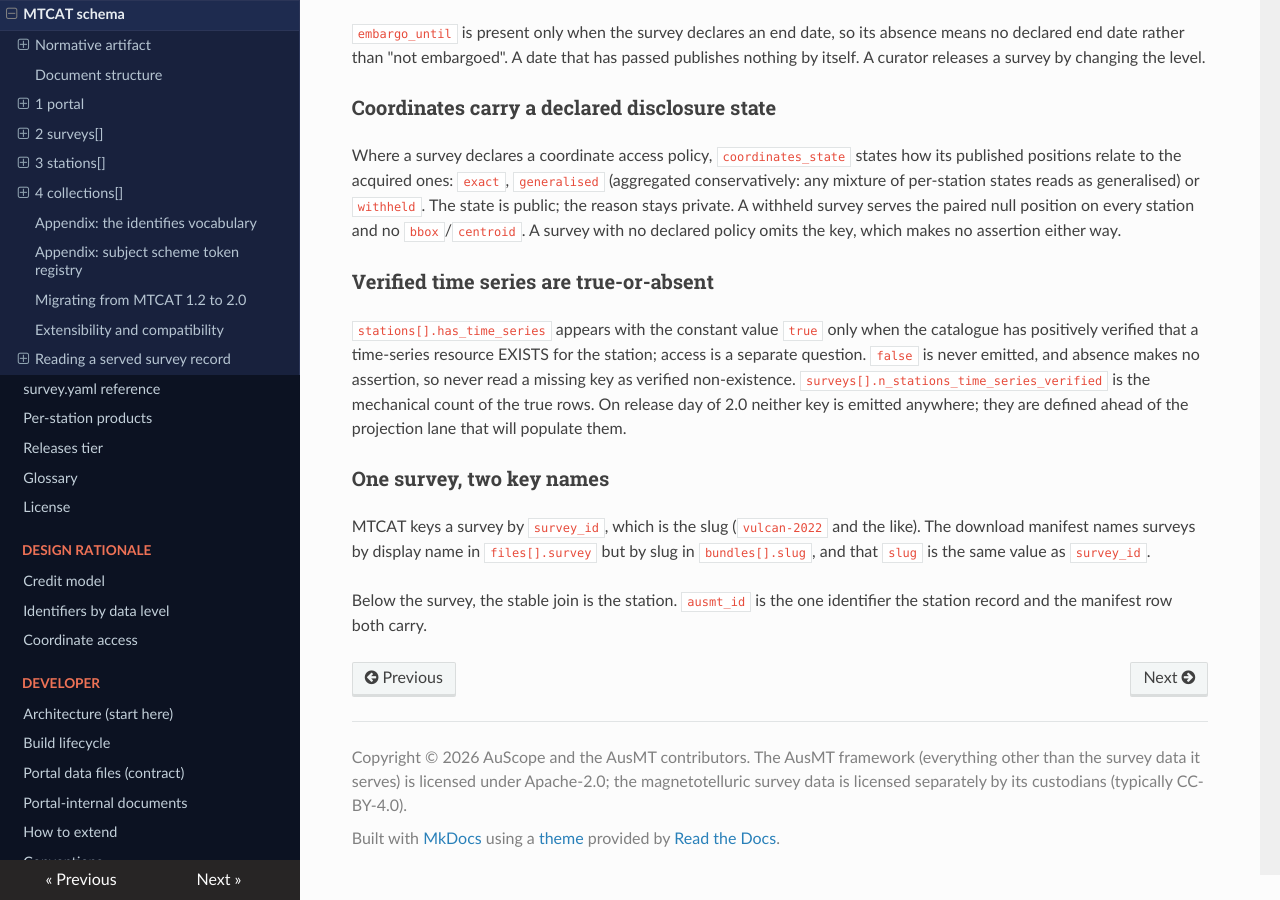
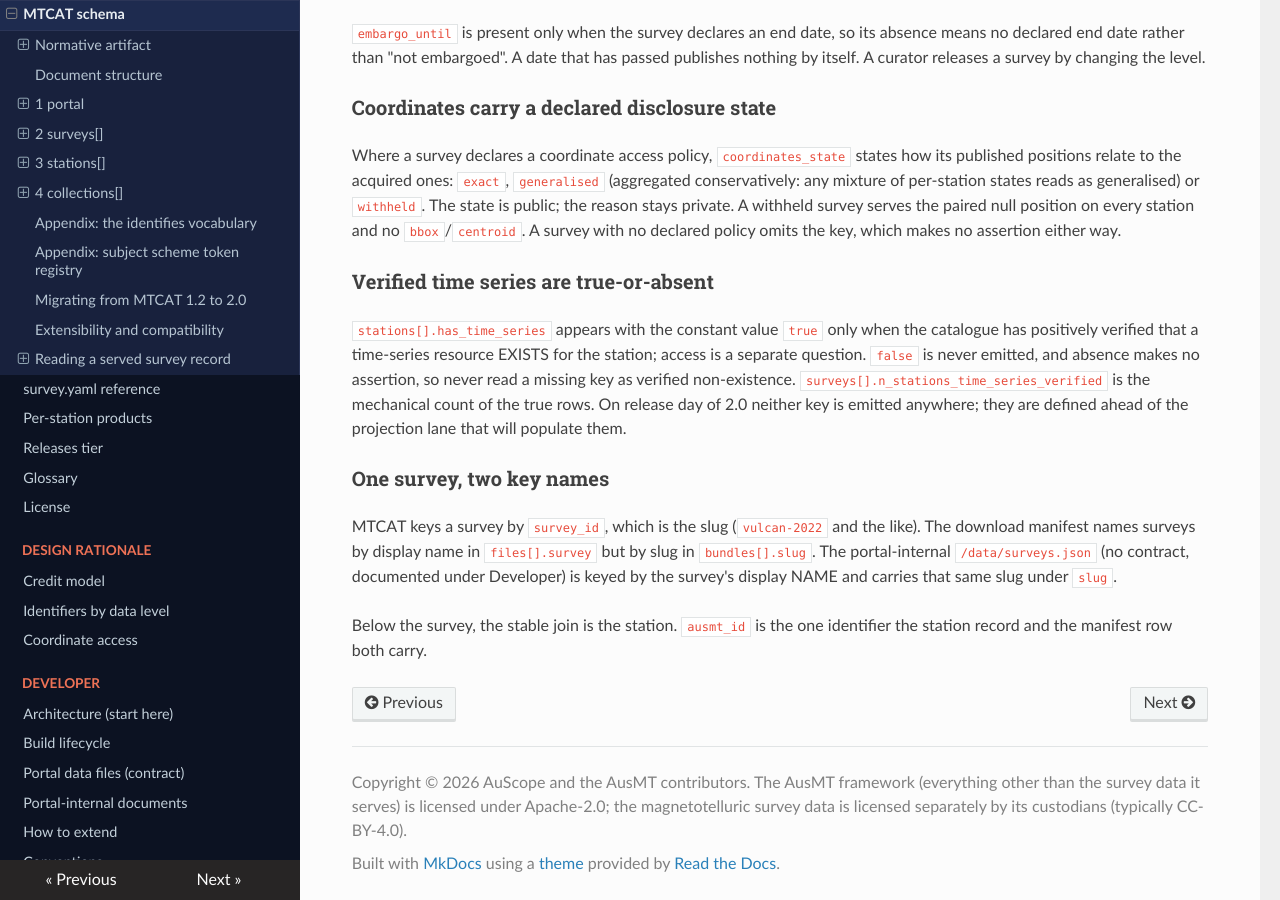
Before and after one commit to bvkay/ausmt, an MkDocs documentation site: the page built from docs/docs/reference/mtcat-schema.md, in a window 1280 px wide and 900 px high, scrolled down 25869 px. Built offline with MkDocs 1.6.1, drawn with Linux system fonts in a browser that asks for light colours; nearby versions of some CDN libraries.

Commit message:
docs: the MTCAT keying note names surveys.json as portal-internal, which the machine-contract pin expects it to name

```diff
--- a/docs/docs/reference/mtcat-schema.md
+++ b/docs/docs/reference/mtcat-schema.md
@@ -1001,8 +1001,9 @@ that will populate them.
 ### One survey, two key names
 
 MTCAT keys a survey by `survey_id`, which is the slug (`vulcan-2022` and the like). The download
-manifest names surveys by display name in `files[].survey` but by slug in `bundles[].slug`, and that
-`slug` is the same value as `survey_id`.
+manifest names surveys by display name in `files[].survey` but by slug in `bundles[].slug`. The
+portal-internal `/data/surveys.json` (no contract, documented under Developer) is keyed by the survey's
+display NAME and carries that same slug under `slug`.
 
 Below the survey, the stable join is the station. `ausmt_id` is the one identifier the station record
 and the manifest row both carry.
```
